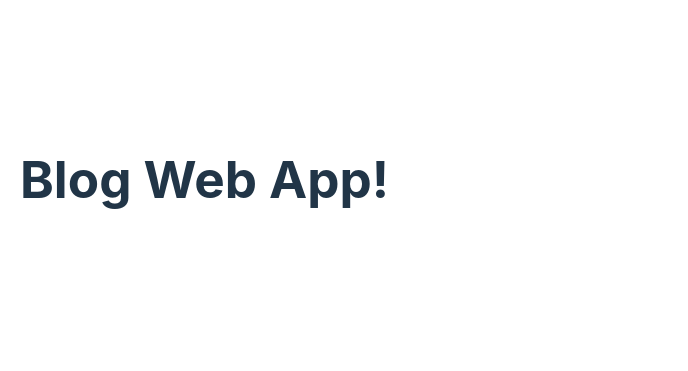
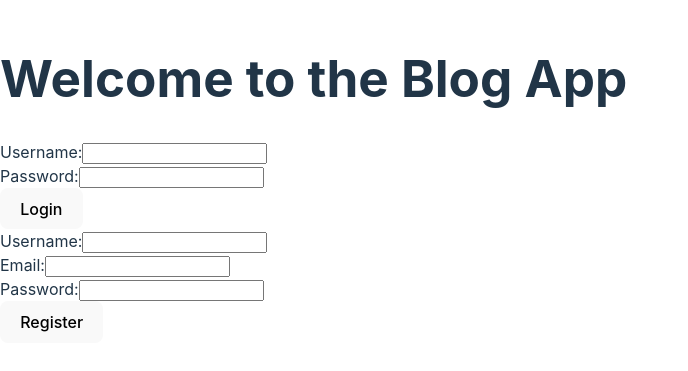
Before and after one commit to guitri-ada/blog-web-app, a React (Vite) app in the folder frontend/: page / in a window 1280 px wide. Shown: the part 221-592 px from the top of the page, without its empty margins (0-688 px from the left). Built offline with nearby package versions, Linux system fonts and the light colour scheme.

Commit message:
initial display forms on frontend

```diff
--- a/frontend/package.json
+++ b/frontend/package.json
@@ -27,6 +27,6 @@
     "eslint-plugin-react-hooks": "^5.0.0",
     "eslint-plugin-react-refresh": "^0.4.14",
     "globals": "^15.12.0",
-    "vite": "^6.0.4"
+    "vite": "^6.0.7"
   }
 }
--- a/frontend/src/App.jsx
+++ b/frontend/src/App.jsx
@@ -1,12 +1,23 @@
-import React from 'react';
-import Button from '@mui/material/Button';
+import React, { useState } from 'react';
+import LoginForm from './components/LoginForm';
+import RegisterForm from './components/RegisterForm';
 
-function App() {
-  return (
-    <div style={{ padding: '20px', textAlign: 'center' }}>
-      <h1>Blog Web App!</h1>
-    </div>
-  );
-}
+const App = () => {
+    const [token, setToken] = useState(null);
+
+    return (
+        <div>
+            <h1>Welcome to the Blog App</h1>
+            {!token ? (
+                <>
+                    <LoginForm onLogin={setToken} />
+                    <RegisterForm />
+                </>
+            ) : (
+                <button onClick={() => setToken(null)}>Logout</button>
+            )}
+        </div>
+    );
+};
 
 export default App;
--- a/package.json
+++ b/package.json
@@ -11,12 +11,12 @@
   "author": "",
   "license": "ISC",
   "dependencies": {
+    "bcrypt": "^5.1.0",
     "cors": "^2.8.5",
     "dotenv": "^16.4.7",
     "express": "^4.21.2",
-    "mongoose": "^8.9.1",
-    "bcrypt": "^5.1.0",
-    "jsonwebtoken": "^9.0.0"
+    "jsonwebtoken": "^9.0.0",
+    "mongoose": "^8.9.1"
   },
   "devDependencies": {
     "nodemon": "^3.1.9"
```
Also changed, not shown: 2 other files (tests, documents, lock files or other folders).
